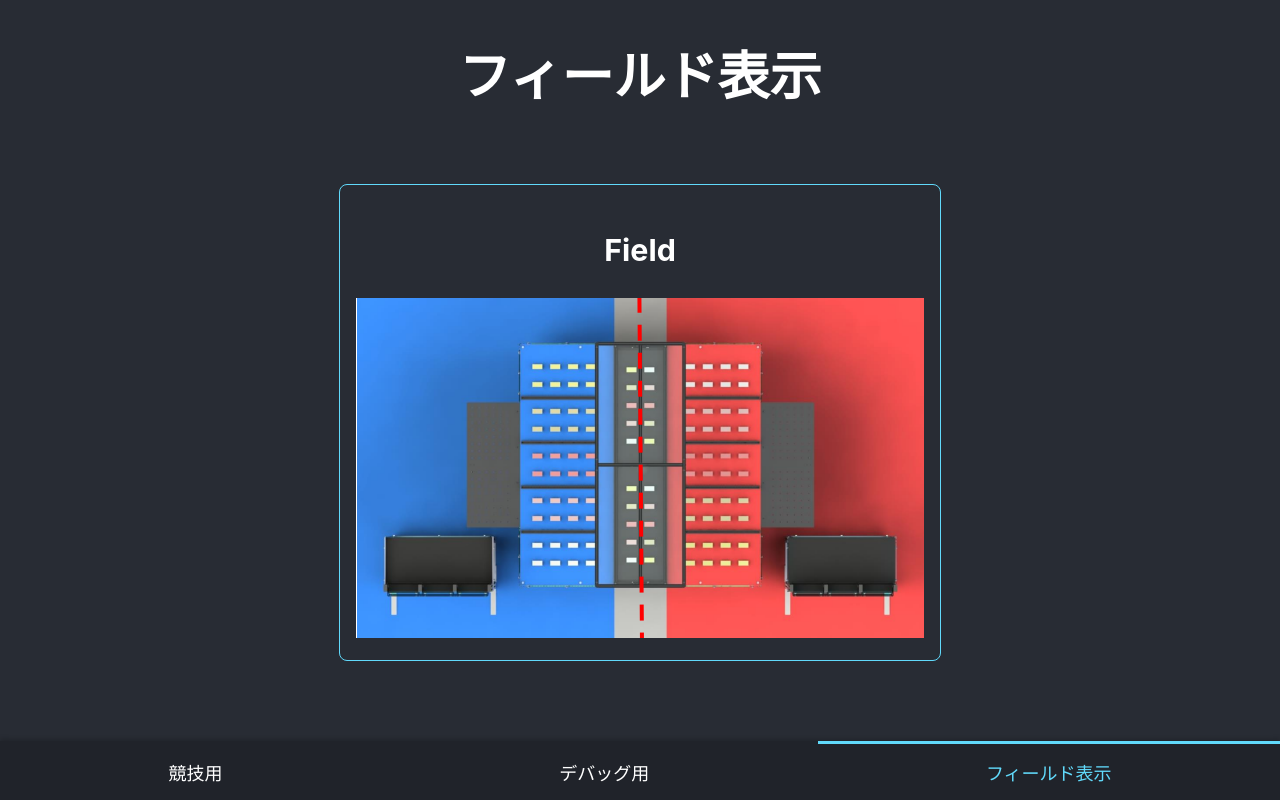
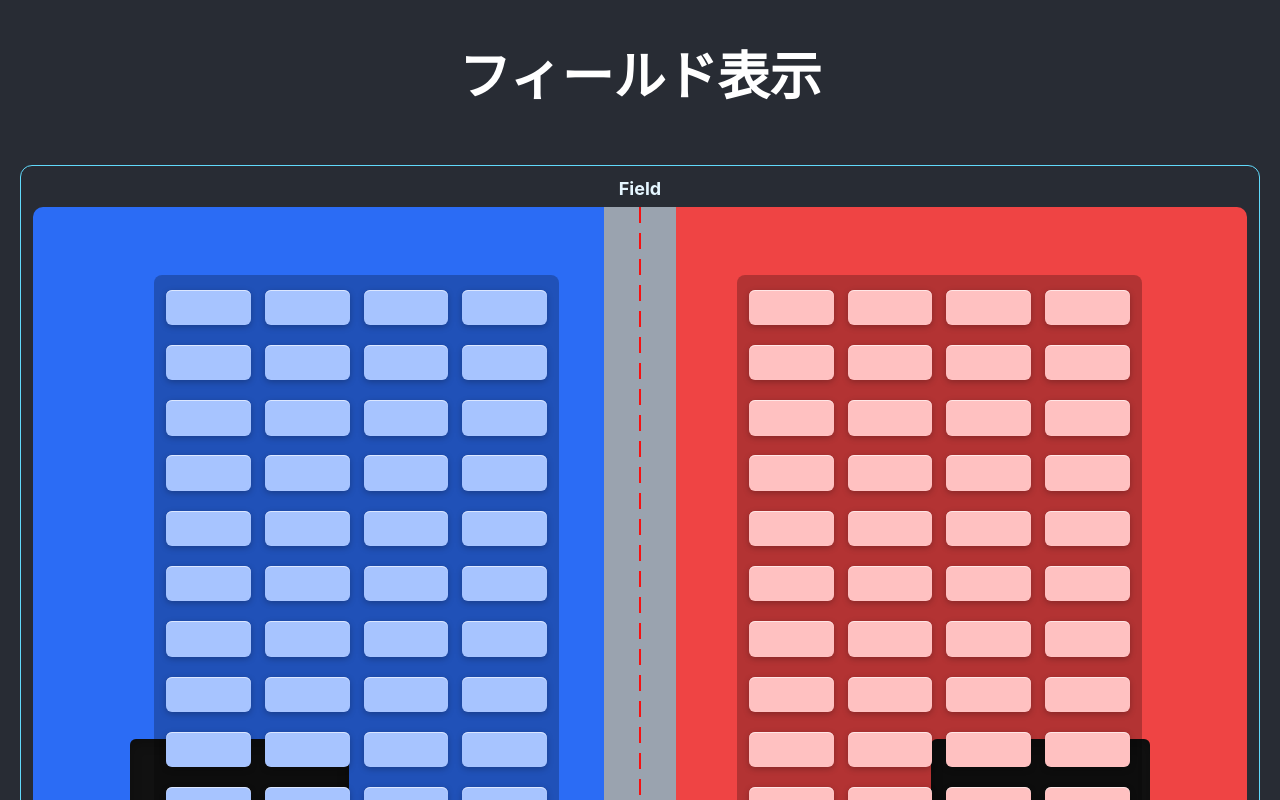
Before and after one commit to SameSameIndustry/catchrobo_app, a React (Create React App) app in the folder frontend/: page / in a window 1280 px wide. Both pictures are taken after a click on the button "フィールド表示". Shown: the top 800 px of the page. Built offline with nearby package versions, Linux system fonts and the light colour scheme.

Commit message:
フィールド表示を画像を使わないようにした

```diff
--- a/frontend/src/components/RobotField.css
+++ b/frontend/src/components/RobotField.css
@@ -1,13 +1,123 @@
-/* frontend/src/components/RobotField.css */
-.robot-field-container {
-  border: 1px solid #61dafb;
-  border-radius: 8px;
-  padding: 1rem;
+:root {
+  --blue: #2b6cf5;
+  --red:  #ef4444;
+  --mid:  #9aa3af;
+
+  /* ブロック群の配置（左右で対称） */
+  --blocks-top:   10%;
+  --blocks-h:     80%;
+  --blocks-w:     32%;
+  --blocks-right-left: 58%;          /* 右側の左端 */
+  --blocks-left-left:  calc(100% - (var(--blocks-right-left) + var(--blocks-w)));
 }
 
-.robot-field-image {
-  max-width: 100%;
-  height: auto;
+.robot-field-outer {
+  width: min(95vw, 1400px);
+  margin: 0 auto;
+  padding: 12px;
+  border: 1px solid #61dafb;
+  border-radius: 12px;
+}
+
+.robot-field-title {
+  font-size: clamp(18px, 2.2vmin, 24px);
+  font-weight: 700;
+  margin-bottom: 8px;
+  color: #e5f6ff;
+}
+
+.robot-field {
+  position: relative;
+  width: 100%;
+  aspect-ratio: 16 / 9;
+  border-radius: 10px;
+  overflow: hidden;
+  background:
+    linear-gradient(90deg, transparent 47%, var(--mid) 47% 53%, transparent 53%),
+    linear-gradient(90deg, var(--blue) 0% 50%, var(--red) 50% 100%);
+}
+
+/* 中央の赤点線 */
+.robot-field::after {
+  content: "";
+  position: absolute;
+  left: 50%;
+  top: 0;
+  bottom: 0;
+  width: 2px;
+  transform: translateX(-50%);
+  background: repeating-linear-gradient(
+    to bottom,
+    rgba(255,0,0,0.9) 0 16px,
+    transparent 16px 26px
+  );
+  pointer-events: none;
+}
+
+/* ベンチ（クリック不可） */
+.bench {
+  position: absolute;
+  width: 18%;
+  height: 16%;
+  bottom: 6%;
+  background: #111;
+  border-radius: 6px;
+  box-shadow: 0 4px 12px rgba(0,0,0,.25) inset;
+  pointer-events: none;
+}
+.bench-left  { left: 8%; }
+.bench-right { right: 8%; }
+
+/* 共通：4×10 のグリッドラッパー（触れない） */
+.blocks-grid {
+  position: absolute;
+  top: var(--blocks-top);
+  width: var(--blocks-w);
+  height: var(--blocks-h);
+  display: grid;
+  grid-template-columns: repeat(var(--cols), 1fr);
+  grid-template-rows: repeat(var(--rows), 1fr);
+  gap: min(0.8vmin, 10px);
+  padding: min(1.0vmin, 12px);
+  background: rgba(0,0,0,0.25);
+  border-radius: 8px;
+  pointer-events: none;
+}
+
+/* 位置（左右） */
+.blocks-left  { left: var(--blocks-left-left);  }
+.blocks-right { left: var(--blocks-right-left); }
+
+/* 触れるのは .block のみ（横長） */
+.block {
+  pointer-events: auto;
+  width: 92%;
+  aspect-ratio: 2.4 / 1;
+  justify-self: center;
+  align-self: center;
+  border-radius: 6px;
+  box-shadow: 0 1px 0 rgba(255,255,255,.6) inset, 0 2px 6px rgba(0,0,0,.25);
   cursor: pointer;
-  background-color: #fff; /* 画像が透過の場合の背景色 */
+  transition: transform .06s ease, box-shadow .06s ease, filter .06s ease;
+  touch-action: manipulation;
 }
+
+/* 色分け（右＝赤系、左＝青系） */
+.block-right { background: #ffc1c1; }
+.block-left  { background: #a7c4ff; }
+
+.block:hover,
+.block:focus-visible {
+  outline: none;
+  filter: brightness(1.05);
+  box-shadow: 0 0 0 2px rgba(255,255,255,.6) inset, 0 4px 10px rgba(0,0,0,.35);
+}
+.block:active { transform: translateY(1px) scale(0.98); }
+
+/* 画面が狭い時は少し内側に寄せる */
+@media (max-width: 900px) {
+  :root {
+    --blocks-right-left: 55%;
+    --blocks-w: 38%;
+  }
+}
--- a/frontend/src/components/RobotField.tsx
+++ b/frontend/src/components/RobotField.tsx
@@ -1,43 +1,69 @@
-// 矢印ボタンのUIを表示し、ボタンが押されている時間を計測して、変位量をバックエンドに送信する責務を持ちます。
+import React, { useRef } from 'react';
+import { sendPosition } from '../api/robotAPI';
+import './RobotField.css';
 
-// frontend/src/components/RobotField.tsx
+const ROWS = 10; // 縦
+const COLS = 4;  // 横
 
-import React from 'react';
-// src/assets/field.png に画像を配置したと仮定
-import fieldImage from '../assets/field.png';
-import { sendPosition } from '../api/robotAPI';
-import './RobotField.css'; // スタイル用にCSSファイルをインポート
+const RobotField: React.FC = () => {
+  const fieldRef = useRef<HTMLDivElement>(null);
 
-const RobotField = () => {
-  const handleClick = (event: React.MouseEvent<HTMLImageElement>) => {
-    // 画像要素のサイズと画面上の位置を取得
-    const rect = event.currentTarget.getBoundingClientRect();
+  const handleBlockPointerDown = (e: React.PointerEvent<HTMLDivElement>) => {
+    e.preventDefault();
+    const container = fieldRef.current;
+    if (!container) return;
 
-    // クリック位置の画像内での相対座標を計算
-    const x = event.clientX - rect.left;
-    const y = event.clientY - rect.top;
+    const cRect = container.getBoundingClientRect();
+    const bRect = (e.currentTarget as HTMLDivElement).getBoundingClientRect();
 
-    // (オプション) バックエンドが扱いやすいように座標を正規化（0.0 ~ 1.0の範囲に）
-    const normalizedX = x / rect.width;
-    const normalizedY = y / rect.height;
+    const cx = bRect.left + bRect.width / 2 - cRect.left;
+    const cy = bRect.top + bRect.height / 2 - cRect.top;
 
-    console.log(`Clicked at: (${x}, ${y}) | Normalized: (${normalizedX.toFixed(3)}, ${normalizedY.toFixed(3)})`);
+    const nx = cx / cRect.width;
+    const ny = cy / cRect.height;
 
-    // API関数を呼び出して座標を送信
-    sendPosition({ x: normalizedX, y: normalizedY, z: 0 }) // zは0で固定
-      .then(response => console.log('Server response:', response))
-      .catch(error => console.error('Error sending position:', error));
+    sendPosition({ x: nx, y: ny, z: 0 })
+      .then((res) => console.log('sent', { nx, ny }, res))
+      .catch((err) => console.error('sendPosition error', err));
   };
 
+  const renderGrid = (side: 'left' | 'right') => (
+    <div
+      className={`blocks-grid blocks-${side}`}
+      style={{ '--rows': ROWS, '--cols': COLS } as React.CSSProperties}
+    >
+      {Array.from({ length: ROWS * COLS }).map((_, i) => (
+        <div
+          key={`${side}-${i}`}
+          className={`block block-${side}`}
+          role="button"
+          tabIndex={0}
+          onPointerDown={handleBlockPointerDown}
+          onKeyDown={(ke) => {
+            if (ke.key === 'Enter' || ke.key === ' ') {
+              (ke.target as HTMLDivElement).dispatchEvent(
+                new PointerEvent('pointerdown', { bubbles: true })
+              );
+            }
+          }}
+        />
+      ))}
+    </div>
+  );
+
   return (
-    <div className="robot-field-container">
-      <h3>Field</h3>
-      <img
-        src={fieldImage}
-        alt="Robot Field"
-        onClick={handleClick}
-        className="robot-field-image"
-      />
+    <div className="robot-field-outer">
+      <div className="robot-field-title">Field</div>
+
+      <div ref={fieldRef} className="robot-field" aria-label="robot field">
+        {/* 装飾（クリック不可） */}
+        <div className="bench bench-left" />
+        <div className="bench bench-right" />
+
+        {/* ★ 左右どちらにも 4×10 を配置 */}
+        {renderGrid('left')}
+        {renderGrid('right')}
+      </div>
     </div>
   );
 };
```
